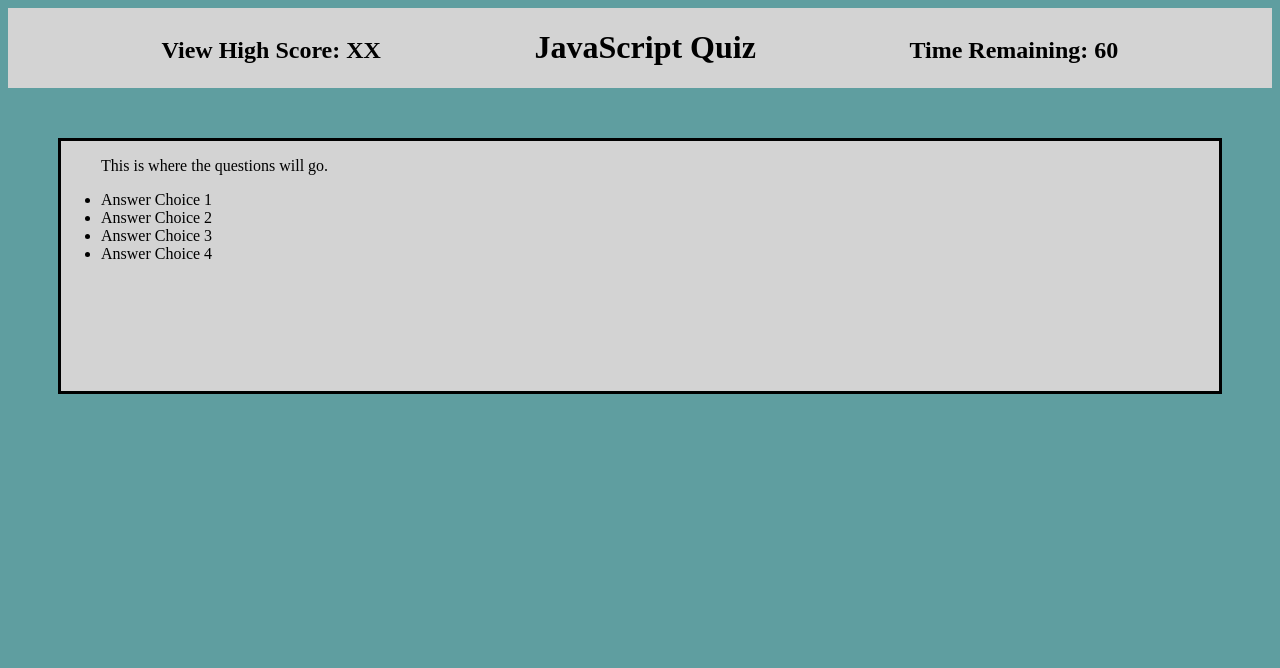
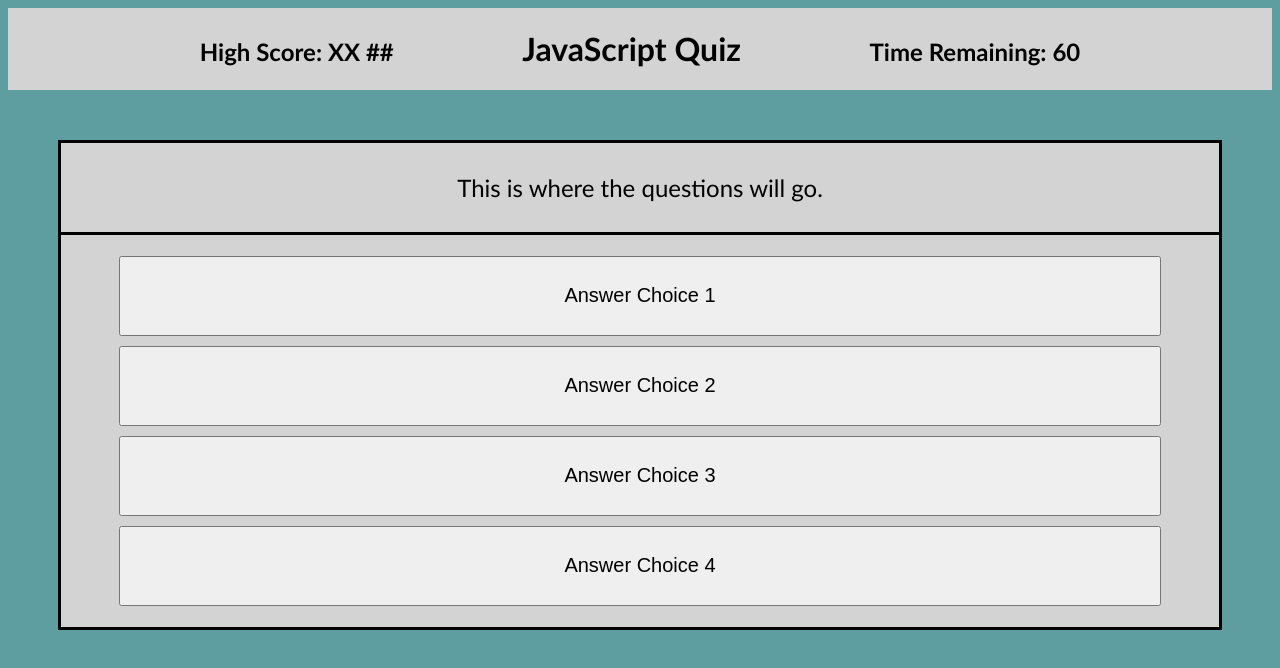
Before and after one commit to adamkeyser45/Code-Quiz, a plain HTML site: page index.html in a window 1280 px wide. Drawn offline with Linux system fonts and the light colour scheme.

Commit message:
quiz container styling

```diff
--- a/assets/cs/style.css
+++ b/assets/cs/style.css
@@ -5,14 +5,39 @@ header {
     justify-content: space-evenly;
     align-items: baseline;
     margin-bottom: 20px;
+    padding: 0 5%;
+    font-family: 'Trebuchet MS', 'Lucida Sans Unicode', 'Lucida Grande', 'Lucida Sans', Arial, sans-serif;
 }
 
 body {
     background-color: cadetblue;
+    font-family: 'Trebuchet MS', 'Lucida Sans Unicode', 'Lucida Grande', 'Lucida Sans', Arial, sans-serif;
 }
 
 .quiz-container {
     background-color: lightgrey;
     margin: 50px;
-    height: 250px;
+    height: auto;
 }
+
+.quiz-container p {
+    display: flex;
+    justify-content: center;
+    font-size: x-large;
+    border-bottom: solid;
+    padding: 30px 10px;
+    margin: 0;
+}
+
+.quiz-container ul {
+    list-style: none;
+    text-align: center;
+    padding: 0;
+}
+
+.quiz-container button {
+    margin: 5px;
+    width: 90%;
+    height: 80px;
+    font-size: 20px;
+}
--- a/index.html
+++ b/index.html
@@ -9,7 +9,7 @@
 <body>
     <header>
 
-        <h2>View High Score: <span>XX</span></h2>
+        <h2>High Score: <span>XX</span> <span>##</span></h2>
 
         <h1>JavaScript Quiz</h1>
 
@@ -20,11 +20,12 @@
     <main>
 
         <div class="quiz-container" style="border: solid;">
-            <ul><p>This is where the questions will go.</p>
-                <li>Answer Choice 1</li>
-                <li>Answer Choice 2</li>
-                <li>Answer Choice 3</li>
-                <li>Answer Choice 4</li>
+            <p>This is where the questions will go.</p>
+            <ul>
+                <li><button>Answer Choice 1</button></li>
+                <li><button>Answer Choice 2</button></li>
+                <li><button>Answer Choice 3</button></li>
+                <li><button>Answer Choice 4</button></li>
             </ul>
         </div>
 
```
